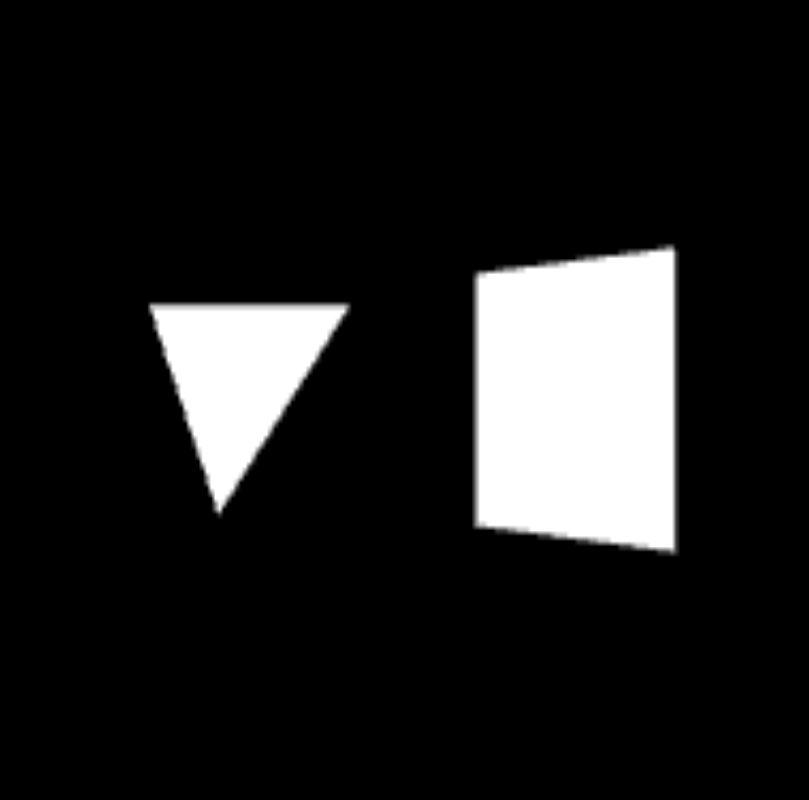
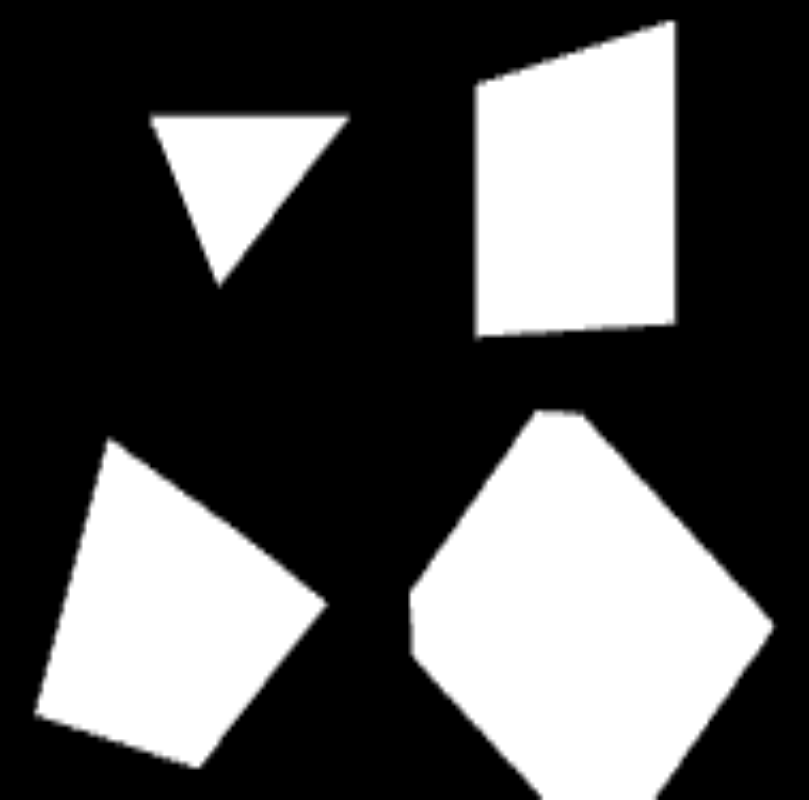
Before and after one commit to remichaignon/renderer-bb, a plain HTML site: page index.html in a window 1280 px wide. Shown: the whole page, without its empty margins (239-1048 px from the left). Drawn offline with Linux system fonts and the light colour scheme.

Commit message:
Add support for ELEMENT_ARRAY_BUFFER + Modify object to accept vertices and indices buffer + Add pyramid and cube object + Add no render flag

```diff
--- a/app/app.js
+++ b/app/app.js
@@ -43,34 +43,55 @@
 			// Get objects
 			var triangle = app.renderer.get("objects").where({ name: "triangle" })[0];
 			var square = app.renderer.get("objects").where({ name: "square" })[0];
+			var pyramid = app.renderer.get("objects").where({ name: "pyramid" })[0];
+			var cube = app.renderer.get("objects").where({ name: "cube" })[0];
 
-			// Triangle's ModelView matrix
-			var values = triangle.get("values");
-			var mvMatrix = mat4.create();
-
-			// Square's ModelView matrix
-			values = square.get("values");
-			var mvMatrix2 = mat4.create();
+			// ModelView matrices
+			var triangleMVMatrix = mat4.create();
+			var squareMVMatrix = mat4.create();
+			var pyramidMVMatrix = mat4.create();
+			var cubeMVMatrix = mat4.create();
 
 			var rotation = 0;
+			var triangleValue, squareValue, pyramidValue, cubeValue;
 
 			setInterval(
 				function() {
-					mat4.identity(mvMatrix);
-					mat4.translate(mvMatrix, [-1.5, 0.0, -7.0]);
-					mat4.rotate(mvMatrix, rotation * Math.PI / 180, [1, 0, 0]);
-					values = triangle.get("values");
-					values["uPMatrix"] = pMatrix;
-					values["uMVMatrix"] = mvMatrix;
-					triangle.set("values", values);
+					mat4.identity(triangleMVMatrix);
+					mat4.translate(triangleMVMatrix, [-1.5, 1.5, -7.0]);
+					mat4.rotate(triangleMVMatrix, rotation * Math.PI / 180, [1, 0, 0]);
+					triangleValue = triangle.get("values");
+					triangleValue["uPMatrix"] = pMatrix;
+					triangleValue["uMVMatrix"] = triangleMVMatrix;
+					triangle.set("values", triangleValue);
+					//triangle.set("noRender", true);
 
-					mat4.identity(mvMatrix2);
-					mat4.translate(mvMatrix2, [1.5, 0.0, -7.0]);
-					mat4.rotate(mvMatrix2, rotation * Math.PI / 180, [0, 1, 0]);
-					values2 = square.get("values");
-					values2["uPMatrix"] = pMatrix;
-					values2["uMVMatrix"] = mvMatrix2;
-					square.set("values", values2);
+					mat4.identity(squareMVMatrix);
+					mat4.translate(squareMVMatrix, [1.5, 1.5, -7.0]);
+					mat4.rotate(squareMVMatrix, rotation * Math.PI / 180, [0, 1, 0]);
+					squareValue = square.get("values");
+					squareValue["uPMatrix"] = pMatrix;
+					squareValue["uMVMatrix"] = squareMVMatrix;
+					square.set("values", squareValue);
+					//square.set("noRender", true);
+
+					mat4.identity(pyramidMVMatrix);
+					mat4.translate(pyramidMVMatrix, [-1.5, -1.5, -7.0]);
+					mat4.rotate(pyramidMVMatrix, rotation * Math.PI / 180, [1, 1, 0]);
+					pyramidValue = pyramid.get("values");
+					pyramidValue["uPMatrix"] = pMatrix;
+					pyramidValue["uMVMatrix"] = pyramidMVMatrix;
+					pyramid.set("values", pyramidValue);
+					//pyramid.set("noRender", true);
+
+					mat4.identity(cubeMVMatrix);
+					mat4.translate(cubeMVMatrix, [1.5, -1.5, -7.0]);
+					mat4.rotate(cubeMVMatrix, rotation * Math.PI / 180, [0, 0, 1]);
+					cubeValue = cube.get("values");
+					cubeValue["uPMatrix"] = pMatrix;
+					cubeValue["uMVMatrix"] = cubeMVMatrix;
+					cube.set("values", cubeValue);
+					//cube.set("noRender", true);
 
 					// Render all and update angle
 					app.renderer.view.render();
--- a/app/objects/objects.json
+++ b/app/objects/objects.json
@@ -1,9 +1,181 @@
 [
     {
         "shader_name": "complex",
+        "indices": {
+            "count": 36,
+            "buffer": [
+                0,
+                1,
+                2,
+                0,
+                2,
+                3,
+                4,
+                5,
+                6,
+                4,
+                6,
+                7,
+                8,
+                9,
+                10,
+                8,
+                10,
+                11,
+                12,
+                13,
+                14,
+                12,
+                14,
+                15,
+                16,
+                17,
+                18,
+                16,
+                18,
+                19,
+                20,
+                21,
+                22,
+                20,
+                22,
+                23
+            ],
+            "size": 1
+        },
+        "vertices": {
+            "count": 24,
+            "buffer": [
+                -1.0,
+                -1.0,
+                1.0,
+                1.0,
+                -1.0,
+                1.0,
+                1.0,
+                1.0,
+                1.0,
+                -1.0,
+                1.0,
+                1.0,
+                -1.0,
+                -1.0,
+                -1.0,
+                -1.0,
+                1.0,
+                -1.0,
+                1.0,
+                1.0,
+                -1.0,
+                1.0,
+                -1.0,
+                -1.0,
+                -1.0,
+                1.0,
+                -1.0,
+                -1.0,
+                1.0,
+                1.0,
+                1.0,
+                1.0,
+                1.0,
+                1.0,
+                1.0,
+                -1.0,
+                -1.0,
+                -1.0,
+                -1.0,
+                1.0,
+                -1.0,
+                -1.0,
+                1.0,
+                -1.0,
+                1.0,
+                -1.0,
+                -1.0,
+                1.0,
+                1.0,
+                -1.0,
+                -1.0,
+                1.0,
+                1.0,
+                -1.0,
+                1.0,
+                1.0,
+                1.0,
+                1.0,
+                -1.0,
+                1.0,
+                -1.0,
+                -1.0,
+                -1.0,
+                -1.0,
+                -1.0,
+                1.0,
+                -1.0,
+                1.0,
+                1.0,
+                -1.0,
+                1.0,
+                -1.0
+            ],
+            "size": 3
+        },
+        "name": "cube"
+    },
+    {
+        "shader_name": "complex",
+        "vertices": {
+            "count": 12,
+            "buffer": [
+                0.0,
+                1.0,
+                0.0,
+                -1.0,
+                -1.0,
+                1.0,
+                1.0,
+                -1.0,
+                1.0,
+                0.0,
+                1.0,
+                0.0,
+                1.0,
+                -1.0,
+                1.0,
+                1.0,
+                -1.0,
+                -1.0,
+                0.0,
+                1.0,
+                0.0,
+                1.0,
+                -1.0,
+                -1.0,
+                -1.0,
+                -1.0,
+                -1.0,
+                0.0,
+                1.0,
+                0.0,
+                -1.0,
+                -1.0,
+                -1.0,
+                -1.0,
+                -1.0,
+                1.0
+            ],
+            "size": 3
+        },
+        "name": "pyramid"
+    },
+    {
+        "shader_name": "simple",
+        "mode": "TRIANGLE_STRIP",
+        "name": "square",
+        "vertices": {
             "count": 4,
-        "name": "square",
-        "vertices": [
+            "buffer": [
                 1.0,
                 1.0,
                 0.0,
@@ -17,14 +189,14 @@
                 -1.0,
                 0.0
             ],
-        "mode": "TRIANGLE_STRIP",
             "size": 3
+        }
     },
     {
         "shader_name": "simple",
+        "vertices": {
             "count": 3,
-        "name": "triangle",
-        "vertices": [
+            "buffer": [
                 0.0,
                 1.0,
                 0.0,
@@ -35,7 +207,8 @@
                 -1.0,
                 0.0
             ],
-        "mode": "TRIANGLES",
             "size": 3
+        },
+        "name": "triangle"
     }
 ]
--- a/app/renderer-bb.js
+++ b/app/renderer-bb.js
@@ -216,32 +216,62 @@
 			name: null, // Required
 			shader: null, // Optional
 			values: null, // Optional
-			buffer: null, // Optional
-			size: null, // Optional
-			count: null // Optional
+			arrayBuffer: null, // Optional
+			elementArrayBuffer: null, // Optional
+			noRender: false // Optional
 		},
 		// Initialize with parameters
 		initialize: function(args, options) {
 			var renderer = options.collection.renderer;
 			var gl = renderer.view.gl;
 
-			// Create and build buffer
-			this.set("buffer", gl.createBuffer());
-			gl.bindBuffer(gl.ARRAY_BUFFER, this.get("buffer"));
-			gl.bufferData(gl.ARRAY_BUFFER, new Float32Array(this.get("vertices")), gl.STATIC_DRAW);
+			// Create and build array buffer
+			if (_.isObject(this.get("vertices")) &&
+				_.isArray(this.get("vertices").buffer) &&
+				_.isFinite(this.get("vertices").size) &&
+				_.isFinite(this.get("vertices").count)) {
+
+				var arrayBuffer = gl.createBuffer();
+				gl.bindBuffer(gl.ARRAY_BUFFER, arrayBuffer);
+				gl.bufferData(gl.ARRAY_BUFFER, new Float32Array(this.get("vertices").buffer), gl.STATIC_DRAW);
+				arrayBuffer.size = this.get("vertices").size;
+				arrayBuffer.count = this.get("vertices").count;
+
+				this.set("arrayBuffer", arrayBuffer);
 				this.unset("vertices");
+			}
+			else {
+				console.log("No valid vertices for this object '" + this.get("name") + "'.");
+				this.destroy();
+				return;
+			}
+
+			// Create and build element array buffer (if necessary)
+			if (_.isObject(this.get("indices")) &&
+				_.isArray(this.get("indices").buffer) &&
+				_.isFinite(this.get("indices").size) &&
+				_.isFinite(this.get("indices").count)) {
+
+				var elementArrayBuffer = gl.createBuffer();
+				gl.bindBuffer(gl.ELEMENT_ARRAY_BUFFER, elementArrayBuffer);
+				gl.bufferData(gl.ELEMENT_ARRAY_BUFFER, new Uint16Array(this.get("indices").buffer), gl.STATIC_DRAW);
+				elementArrayBuffer.size = this.get("indices").size;
+				elementArrayBuffer.count = this.get("indices").count;
+
+				this.set("elementArrayBuffer", elementArrayBuffer);
+				this.unset("indices");
+			}
 
 			// Set drawing mode from string
-			var glMode = gl.LINES;
 			switch (this.get("mode")) {
-				case "LINE_LOOP": glMode = gl.LINE_LOOP; break;
-				case "LINE_STRIP": glMode = gl.LINE_STRIP; break;
-				case "POINTS": glMode = gl.POINTS; break;
-				case "TRIANGLES": glMode = gl.TRIANGLES; break;
-				case "TRIANGLE_FAN": glMode = gl.TRIANGLE_FAN; break;
-				case "TRIANGLE_STRIP": glMode = gl.TRIANGLE_STRIP; break;
+				case "LINES": this.set("mode", gl.LINES); break;
+				case "LINE_LOOP": this.set("mode", gl.LINE_LOOP); break;
+				case "LINE_STRIP": this.set("mode", gl.LINE_STRIP); break;
+				case "POINTS": this.set("mode", gl.POINTS); break;
+				case "TRIANGLE_FAN": this.set("mode", gl.TRIANGLE_FAN); break;
+				case "TRIANGLE_STRIP": this.set("mode", gl.TRIANGLE_STRIP); break;
+				default: this.set("mode", gl.TRIANGLES); break;
 			}
-			this.set("mode", glMode);
 
 			// Retrieve shader
 			this.set("shader", renderer.get("shaders").where({ name: this.get("shader_name") })[0]);
@@ -251,6 +281,7 @@
 			this.set("values",  $.extend(true, {}, this.get("shader").get("locations")));
 		},
 		render: function(gl) {
+			if (!this.get("noRender")) {
 				this.get("shader").use(gl);
 
 				// HACK
@@ -259,11 +290,20 @@
 				gl.uniformMatrix4fv(this.get("shader").get("locations")["uMVMatrix"], false, this.get("values")["uMVMatrix"]);
 
 				// Draw arrays
-			gl.bindBuffer(gl.ARRAY_BUFFER, this.get("buffer"));
+				gl.bindBuffer(gl.ARRAY_BUFFER, this.get("arrayBuffer"));
 				gl.enableVertexAttribArray(this.get("shader").get("locations")["aVertexPosition"]);
-			gl.vertexAttribPointer(this.get("shader").get("locations")["aVertexPosition"], this.get("size"), gl.FLOAT, false, 0, 0);
-			gl.drawArrays(this.get("mode"), 0, this.get("count"));
+				gl.vertexAttribPointer(this.get("shader").get("locations")["aVertexPosition"], this.get("arrayBuffer").size, gl.FLOAT, false, 0, 0);
+
+				if (_.isNull(this.get("elementArrayBuffer"))) {
+					gl.drawArrays(this.get("mode"), 0, this.get("arrayBuffer").count);
+				}
+				else {
+					gl.bindBuffer(gl.ELEMENT_ARRAY_BUFFER, this.get("elementArrayBuffer"));
+					gl.drawElements(this.get("mode"), this.get("elementArrayBuffer").count, gl.UNSIGNED_SHORT, 0);
+				}
+
 				gl.disableVertexAttribArray(this.get("shader").get("locations")["aVertexPosition"]);
+			}
 		}
 	});
 
--- a/index.html
+++ b/index.html
@@ -1,6 +1,6 @@
 <html>
 <head>
-	<title>PhotoWorld Experiment</title>
+	<title>Rendering with Backbone</title>
 
 	<link rel="stylesheet" type="text/css" href="assets/css/bootstrap.css"/>
 </head>
```
Also changed, not shown: 5 other files. Lines whose indentation alone changed are shown as unchanged.
